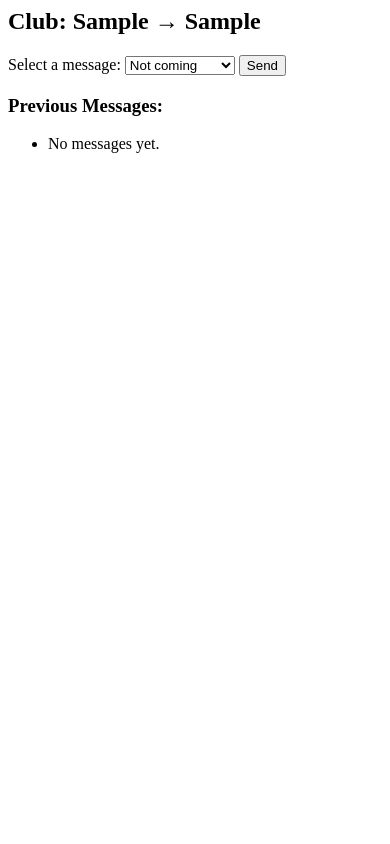
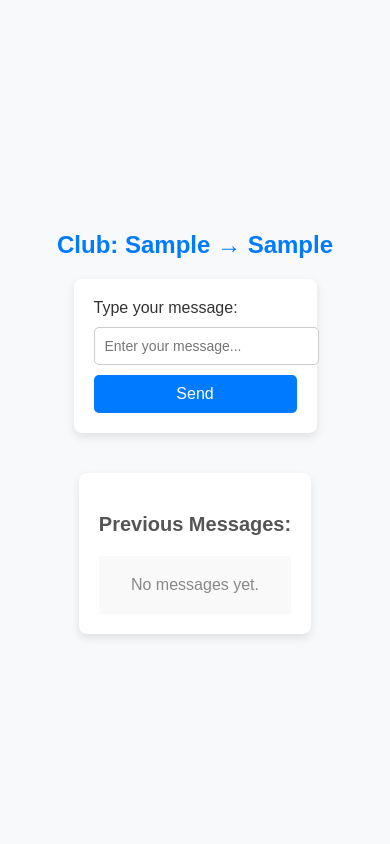
Before and after one commit to Shanidh-N/PathShare, a Django app: template rideshare/templates/pin_board.html in a window 390 px wide. Run offline with Django 5.2, Linux system fonts and the light colour scheme; the template is opened without the code that fills it: values that come from a table or form of the project are taken from there, others are empty; tables that the repository leaves empty hold one stand-in row (values such as "Sample post"); parts of the project's set-up code (start-up, migrations or seed data) failed here and were passed over.

Commit message:
Final Draft

```diff
--- /dev/null
+++ b/rideshare/static/messages.css
@@ -0,0 +1,158 @@
+ /* General Layout */
+ body {
+    font-family: 'Arial', sans-serif;
+    background-color: #f8f9fa;
+    color: #333;
+    margin: 0;
+    padding: 0;
+    display: flex;
+    justify-content: center;
+    align-items: center;
+    height: 100vh;
+}
+
+/* Container */
+.container {
+    width: 80%;
+    max-width: 1200px;
+}
+
+/* Header */
+h2 {
+    text-align: center;
+    margin: 20px 0;
+    color: #007bff;
+    font-size: 24px;
+}
+
+/* Chat Box */
+.chat-box {
+    display: flex;
+    justify-content: space-between;
+    align-items: flex-start;
+    gap: 20px;
+}
+
+/* Left Section: Input Box */
+.input-section {
+    flex: 0 0 30%;
+    background-color: #ffffff;
+    border-radius: 8px;
+    padding: 20px;
+    box-shadow: 0 4px 10px rgba(0, 0, 0, 0.1);
+}
+
+/* Message Form */
+form {
+    display: flex;
+    flex-direction: column;
+    gap: 10px;
+}
+
+input[type="text"] {
+    width: 100%;
+    padding: 10px;
+    margin: 0;
+    border-radius: 5px;
+    border: 1px solid #ccc;
+    font-size: 14px;
+    color: #333;
+    transition: all 0.3s;
+}
+
+input[type="text"]:focus {
+    outline: none;
+    border-color: #007bff;
+    box-shadow: 0 0 5px rgba(0, 123, 255, 0.2);
+}
+
+button[type="submit"] {
+    background-color: #007bff;
+    color: white;
+    border: none;
+    padding: 10px 20px;
+    font-size: 16px;
+    border-radius: 5px;
+    cursor: pointer;
+    transition: background-color 0.3s;
+}
+
+button[type="submit"]:hover {
+    background-color: #0056b3;
+}
+
+/* Right Section: Messages */
+.messages-section {
+    flex: 0 0 65%;
+    background-color: #fff;
+    padding: 20px;
+    border-radius: 8px;
+    box-shadow: 0 4px 10px rgba(0, 0, 0, 0.1);
+    height: 400px;
+    overflow-y: auto;
+    max-width: 70%;
+}
+
+h3 {
+    font-size: 20px;
+    margin: 20px 0;
+    color: #555;
+    text-align: left;
+}
+
+ul {
+    list-style-type: none;
+    padding: 0;
+    margin: 0;
+}
+
+li {
+    padding: 10px;
+    border-bottom: 1px solid #f1f1f1;
+    font-size: 14px;
+}
+
+li:last-child {
+    border-bottom: none;
+}
+
+li:nth-child(odd) {
+    background-color: #f9f9f9;
+}
+
+li .timestamp {
+    font-size: 12px;
+    color: #888;
+    margin-top: 5px;
+}
+
+li .sender {
+    font-weight: bold;
+    color: #007bff;
+}
+
+/* Empty State */
+ul li.no-messages {
+    text-align: center;
+    font-size: 16px;
+    color: #888;
+    padding: 20px 0;
+}
+
+/* Responsive */
+@media (max-width: 768px) {
+    .chat-box {
+        flex-direction: column;
+        align-items: center;
+    }
+
+    .input-section {
+        flex: 0 0 100%;
+        margin-bottom: 20px;
+    }
+
+    .messages-section {
+        flex: 0 0 100%;
+        max-width: 100%;
+    }
+}
--- a/rideshare/templates/chatroom.html
+++ b/rideshare/templates/chatroom.html
@@ -71,7 +71,7 @@
           <div class="club-item">
             <strong>{{ group.source }} → {{ group.destination }}</strong><br>
             <p>{{ group.member_count }}/4 members</p>
-            <a href="{% url 'pin_board' group.id %}">
+            <a href="{% url 'pin_board' group.group_id %}">
               <button>Message</button>
             </a>
           </div>
--- a/rideshare/templates/pin_board.html
+++ b/rideshare/templates/pin_board.html
@@ -1,24 +1,46 @@
 {% load static %}
 
+<!DOCTYPE html>
+<html lang="en">
+<head>
+    <meta charset="UTF-8">
+    <meta name="viewport" content="width=device-width, initial-scale=1.0">
+    <title>Ride Sharing Chat - {{ group.source }} → {{ group.destination }}</title>
+    <link rel="stylesheet" href="{% static 'messages.css' %}">
+</head>
+<body>
+
+  <div class="container">
+    <!-- Group Header -->
     <h2>Club: {{ group.source }} → {{ group.destination }}</h2>
 
+    <div class="chat-box">
+        <!-- Left Section: Input Box -->
+        <div class="input-section">
             <form method="POST">
                 {% csrf_token %}
-  <label for="message">Select a message:</label>
-  <select name="message" id="message">
-    <option value="NOT_COMING">Not coming</option>
-    <option value="LATE_5">Late by 5 min</option>
-    <option value="LATE_10">Late by 10 min</option>
-    <option value="READY">Ready to go</option>
-  </select>
+                <label for="message">Type your message:</label>
+                <input type="text" name="message" id="message" required placeholder="Enter your message...">
                 <button type="submit">Send</button>
             </form>
+        </div>
 
+        <!-- Right Section: Messages -->
+        <div class="messages-section">
             <h3>Previous Messages:</h3>
             <ul>
                 {% for message in messages %}
-    <li>{{ message.sender.customer_name }}: {{ message.get_text_display }} ({{ message.timestamp }})</li>
+                    <li>
+                        <span class="sender">{{ message.sender.customer_name }}:</span>
+                        <span class="text">{{ message.get_text_display }}</span>
+                        <span class="timestamp">({{ message.timestamp }})</span>
+                    </li>
                 {% empty %}
-    <li>No messages yet.</li>
+                    <li class="no-messages">No messages yet.</li>
                 {% endfor %}
             </ul>
+        </div>
+    </div>
+</div>
+
+</body>
```
Also changed, not shown: rideshare/views.py (+46 -6 lines). Lines whose indentation alone changed are shown as unchanged.
